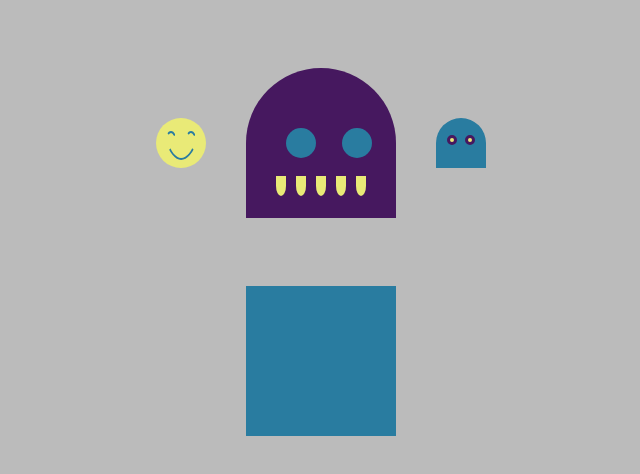
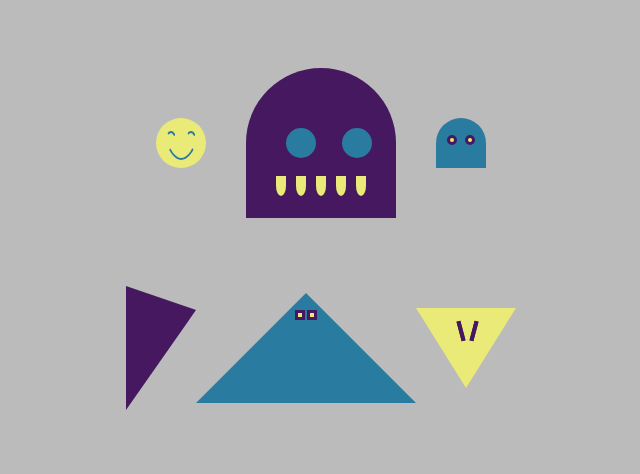
Before and after one commit to svilder/animals, a website built with webpack: page index.html in a window 1280 px wide. Shown: the whole page, without its empty margins (319-959 px from the left). Built offline with nearby package versions, Linux system fonts and the light colour scheme.

Commit message:
triangles

```diff
--- a/index.html
+++ b/index.html
@@ -10,11 +10,34 @@
     <div class="container">
       <div class="row d-flex justify-content-center align-items-center mt-5">
         <div class="cute">
-          <div class="eye lefty"></div>
-          <div class="eye righty"></div>
+          <div class="eye round lefty"></div>
+          <div class="eye round righty"></div>
           <div class="smile"></div>
         </div>
         <div class="monster">
+          <div class="eye round lefty"></div>
+          <div class="eye round righty"></div>
+          <div class="teeth">
+            <div class="tooth"></div>
+            <div class="tooth"></div>
+            <div class="tooth"></div>
+            <div class="tooth"></div>
+            <div class="tooth"></div>
+          </div>
+        </div>
+        <div class="ghost">
+          <div class="eye round lefty"></div>
+          <div class="eye round righty"></div>
+        </div>
+      </div>
+
+      <div class="row d-flex justify-content-center align-items-center mt-5">
+        <div class="triangle-purple"></div>
+        <div class="triangle-blue">
+          <div class="eye lefty"></div>
+          <div class="eye righty"></div>
+        </div>
+        <div class="triangle-yellow">
           <div class="eye lefty"></div>
           <div class="eye righty"></div>
           <div class="teeth">
@@ -25,16 +48,6 @@
             <div class="tooth"></div>
           </div>
         </div>
-        <div class="ghost">
-          <div class="eye lefty"></div>
-          <div class="eye righty"></div>
-        </div>
-      </div>
-
-      <div class="row d-flex justify-content-center align-items-center mt-5">
-        <div class="triangle">
-
-        </div>
       </div>
     </div>
     <script src="main.js"></script>
--- a/src/stylesheets/_first-row.scss
+++ b/src/stylesheets/_first-row.scss
@@ -54,6 +54,19 @@
     top: 30px;
     left: 96px;
   }
+  .teeth {
+    display: flex;
+    justify-content: center;
+    position: relative;
+    top: 48px;
+  }
+  .tooth {
+    background-color: #e9ea77;
+    height: 20px;
+    width: 10px;
+    border-radius: 0 0 100% 100%;
+    margin: 0 5px;
+  }
 }
 
 /////// face bleue ghost ///////
--- a/src/stylesheets/_second-row.scss
+++ b/src/stylesheets/_second-row.scss
@@ -1,7 +1,71 @@
+// #e9ea77 #46185f #297ca0
+
+.triangle-purple {
+  border-color: transparent #46185f;
+  border-style: solid;
+  border-width: 24px 0px 100px 70px;
+  height: 0px;
+  width: 0px;
+}
+
+.triangle-blue {
+  --alt-color: #e9ea77;
+  width: 0;
+  height: 0;
+  border-left: 110px solid transparent;
+  border-right: 110px solid transparent;
+  border-bottom: 110px solid #297ca0;
+  .eye.lefty {
+    top: 17px;
+    right: 11px;
+  }
+  .eye.righty {
+    top: 7px;
+    left: 1px;
+  }
+  .eye {
+    border: solid 3px #46185f;
+    height: 10px;
+    width: 10px;
+  }
+}
 
 
-.triangle {
-  background-color: #297ca0;
-  width: 150px;
-  height: 150px;
+
+
+
+.triangle-yellow {
+  border-color: #e9ea77 transparent;
+  border-style: solid;
+  border-width: 80px 50px 0px 50px;
+  height: 0px;
+  width: 0px;
+  .eye {
+    background-color: #46185f;
+    border: solid 2px #46185f;
+    height: 20px;
+    width: 0;
+  }
+  .eye.lefty {
+    bottom: 67px;
+    right: 7px;
+    transform: rotate(-15deg);
+  }
+  .eye.righty {
+    bottom: 87px;
+    left: 6px;
+    transform: rotate(15deg);
+  }
+  .teeth {
+    display: flex;
+    justify-content: center;
+    position: relative;
+  }
+  .tooth {
+    background-color: #46185f;
+    height: 20px;
+    width: 10px;
+    // border-radius: 0 0 100% 100%;
+    margin: 0 5px;
+  }
 }
--- a/src/stylesheets/application.scss
+++ b/src/stylesheets/application.scss
@@ -9,22 +9,9 @@ body {
 
 .eye {
   background-color: var(--alt-color);
-  border-radius: 50%;
   position: relative;
 }
 
-
-.teeth {
-  display: flex;
-  justify-content: center;
-  position: relative;
-  top: 48px;
+.round {
+  border-radius: 50%;
 }
-
-.tooth {
-  background-color: #e9ea77;
-  height: 20px;
-  width: 10px;
-  border-radius: 0 0 100% 100%;
-  margin: 0 5px;
-}
```
